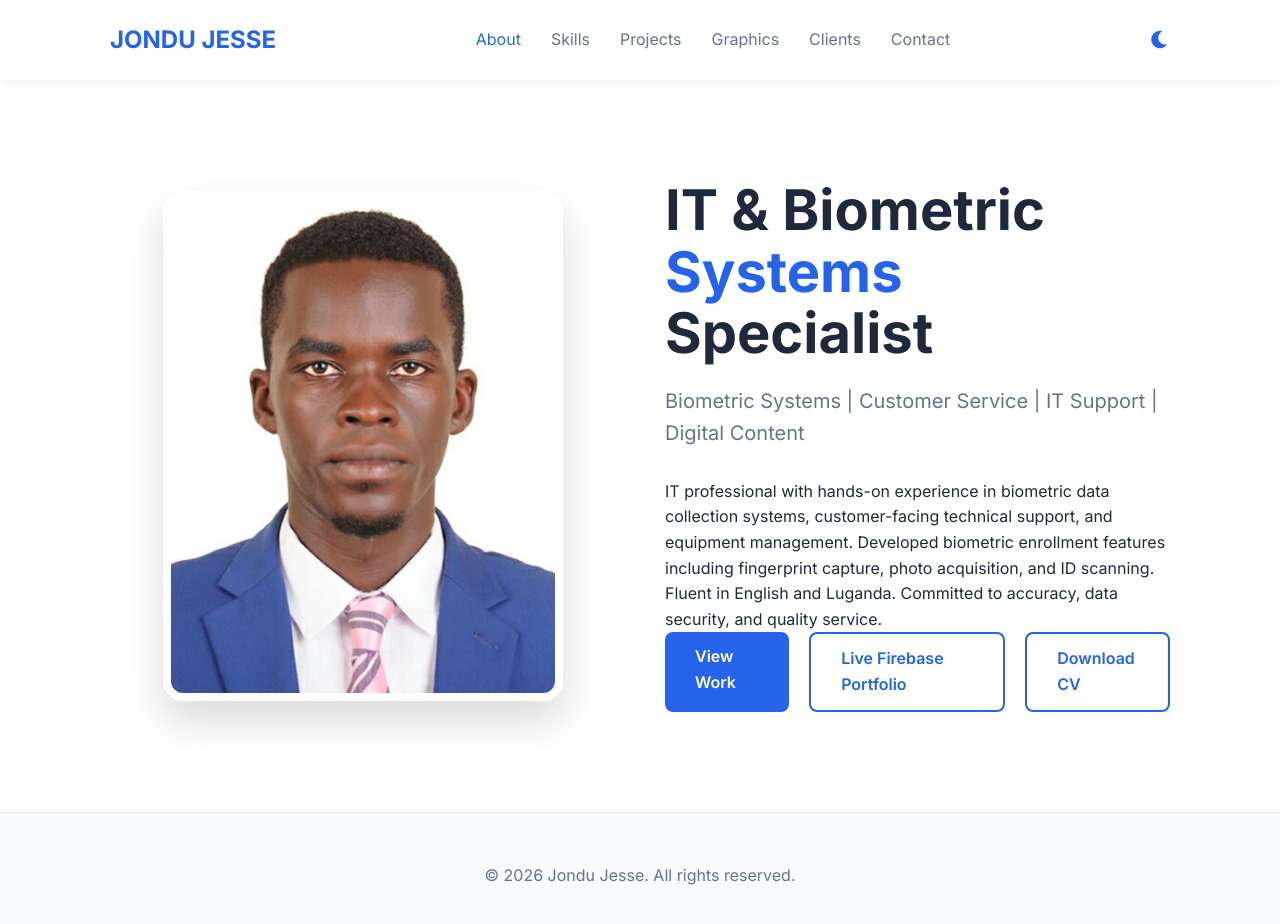
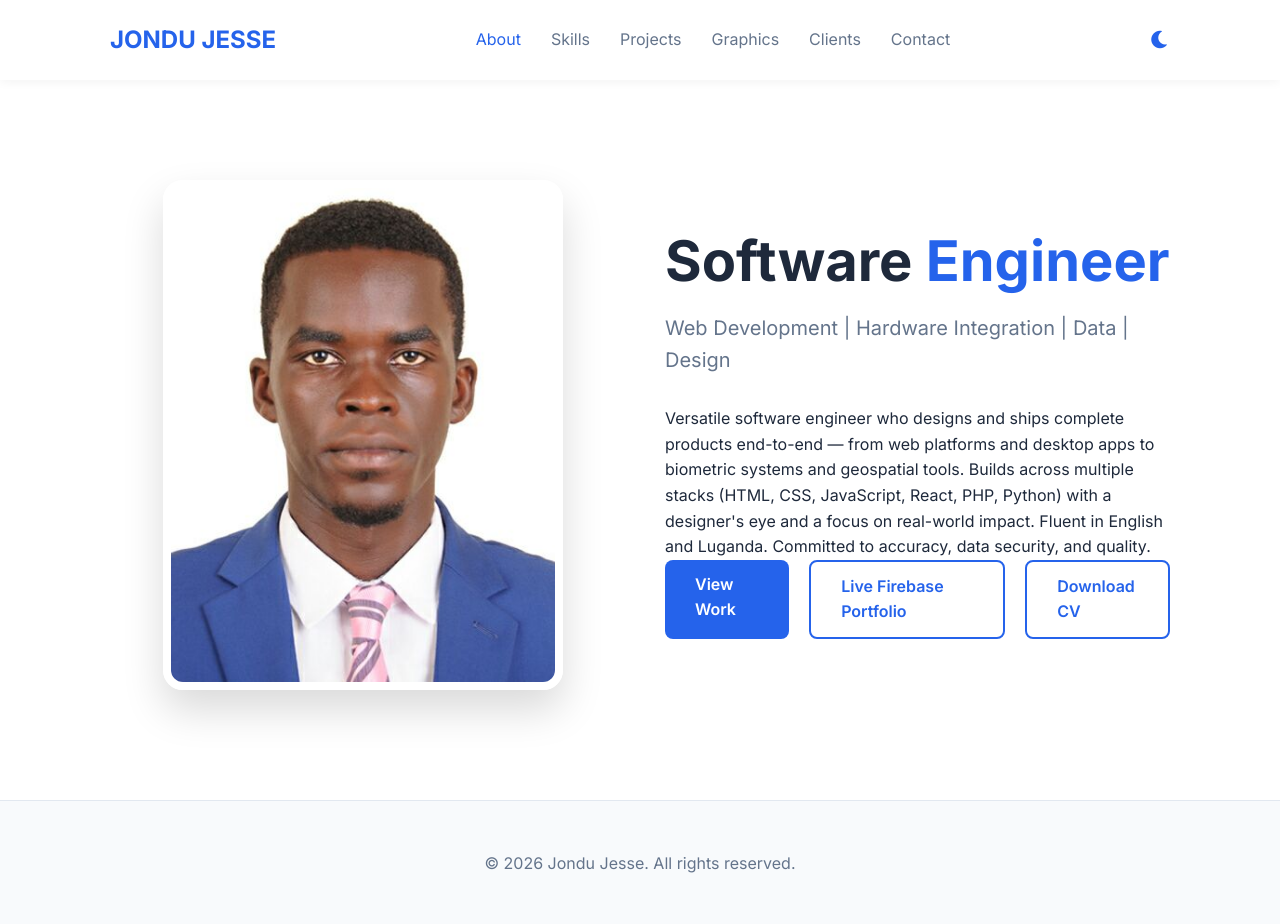
Before and after one commit to jessethegreat6190/Portfolio, a plain HTML site: page index.html in a window 1280 px wide. Drawn offline with nearby package versions, Linux system fonts and the light colour scheme.

Commit message:
Update portfolio hero to Software Engineer, position as versatile full-stack developer

```diff
--- a/index.html
+++ b/index.html
@@ -69,9 +69,9 @@
           <img src="profile.jpg" alt="Jondu Jesse" class="profile-photo" draggable="false" onmousedown="return false;">
         </div>
         <div class="hero-content" data-aos="fade-left">
-          <h1>IT & Biometric <span class="highlight">Systems</span> Specialist</h1>
-          <p class="subtitle">Biometric Systems | Customer Service | IT Support | Digital Content</p>
-          <p>IT professional with hands-on experience in biometric data collection systems, customer-facing technical support, and equipment management. Developed biometric enrollment features including fingerprint capture, photo acquisition, and ID scanning. Fluent in English and Luganda. Committed to accuracy, data security, and quality service.</p>
+          <h1>Software <span class="highlight">Engineer</span></h1>
+          <p class="subtitle">Web Development | Hardware Integration | Data | Design</p>
+          <p>Versatile software engineer who designs and ships complete products end-to-end — from web platforms and desktop apps to biometric systems and geospatial tools. Builds across multiple stacks (HTML, CSS, JavaScript, React, PHP, Python) with a designer's eye and a focus on real-world impact. Fluent in English and Luganda. Committed to accuracy, data security, and quality.</p>
           <div class="hero-btns">
             <a href="#" class="btn btn-primary" data-section="projects">View Work</a>
             <a href="https://portfolio-5b977.web.app" target="_blank" class="btn btn-secondary">Live Firebase Portfolio</a>
```
